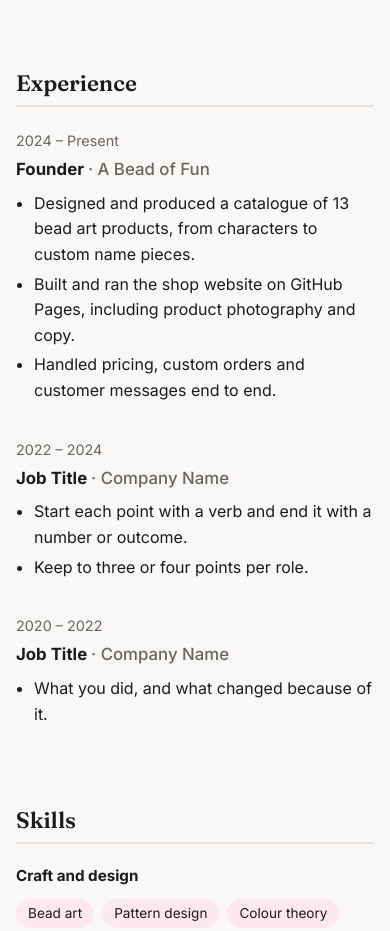
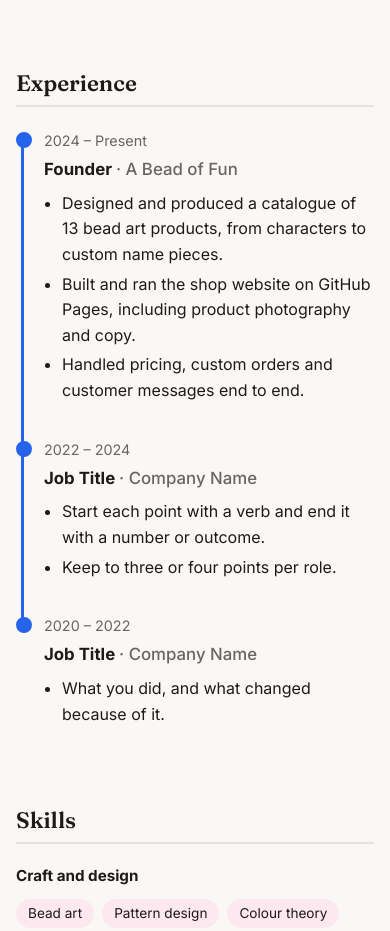
Before and after one commit to josephhh22/playground, a plain HTML site: page index.html in a window 390 px wide. Shown: the part 550-1481 px from the top of the page. Drawn offline with Linux system fonts and the light colour scheme.

Commit message:
Add scroll-driven timeline to Experience section (#2)
A dotted grey rail links the roles and fills solid blue up to a line
60% down the viewport as the user scrolls; each role's dot turns blue
once the fill reaches it. Collapses to a left-hand rail on mobile and
is hidden when printing.


Claude-Session: https://claude.ai/code/session_01NGVxT5B3nv3J26xE89NBK1

Co-authored-by: Claude <noreply@anthropic.com>

```diff
--- a/index.html
+++ b/index.html
@@ -18,6 +18,8 @@
             --line: #e8e2de;
             --accent: #d6336c;
             --accent-soft: #fde8ef;
+            --timeline: #2563eb;
+            --timeline-idle: #bdb6b2;
             --radius: 14px;
         }
         @media (prefers-color-scheme: dark) {
@@ -29,6 +31,8 @@
                 --line: #2f2a2b;
                 --accent: #f06595;
                 --accent-soft: #3a1f29;
+                --timeline: #60a5fa;
+                --timeline-idle: #5c5456;
             }
         }
         :root[data-theme="dark"] {
@@ -39,6 +43,8 @@
             --line: #2f2a2b;
             --accent: #f06595;
             --accent-soft: #3a1f29;
+            --timeline: #60a5fa;
+            --timeline-idle: #5c5456;
         }
 
         * { box-sizing: border-box; }
@@ -106,6 +112,25 @@
         .job ul { margin: 8px 0 0; padding-left: 18px; }
         .job li { margin-bottom: 4px; }
 
+        /* Timeline: dotted rail between roles fills solid as you scroll */
+        .timeline { position: relative; --rail-x: 174px; --rail-top: 0px; --rail-h: 0px; --fill: 0px; }
+        .timeline .job { column-gap: 48px; position: relative; }
+        .timeline .job::before {
+            content: ""; position: absolute; z-index: 1;
+            left: calc(var(--rail-x) - 6px); top: 5px; width: 12px; height: 12px;
+            border-radius: 50%; background: var(--bg); border: 2px solid var(--timeline-idle);
+            transition: background-color 0.2s, border-color 0.2s;
+        }
+        .timeline .job.reached::before { background: var(--timeline); border-color: var(--timeline); }
+        .timeline-rail, .timeline-fill {
+            position: absolute; left: calc(var(--rail-x) - 1.5px); top: var(--rail-top); width: 3px;
+        }
+        .timeline-rail {
+            height: var(--rail-h);
+            background: radial-gradient(circle, var(--timeline-idle) 1.5px, transparent 1.6px) 0 0 / 3px 8px repeat-y;
+        }
+        .timeline-fill { height: var(--fill); background: var(--timeline); border-radius: 2px; }
+
         /* Skills */
         .skills { display: grid; grid-template-columns: repeat(auto-fit, minmax(240px, 1fr)); gap: 16px; }
         .skill-group h3 { font-size: 0.95rem; margin: 0 0 10px; }
@@ -167,12 +192,14 @@
         @media (max-width: 600px) {
             header { padding-top: 32px; }
             .job { grid-template-columns: 1fr; }
+            .timeline { --rail-x: 6px; }
+            .timeline .job { padding-left: 28px; }
         }
 
         /* Print: Ctrl/Cmd+P gives a clean one-column resume */
         @media print {
             :root { --bg: #fff; --surface: #fff; --text: #000; --muted: #444; --line: #ccc; --accent: #000; --accent-soft: #eee; }
-            nav, .filters, #portfolio .grid, .no-print { display: none !important; }
+            nav, .filters, #portfolio .grid, .no-print, .timeline-rail, .timeline-fill, .timeline .job::before { display: none !important; }
             .print-only { display: block !important; }
             section { padding-top: 16px; break-inside: avoid; }
             a { color: #000; }
@@ -224,6 +251,10 @@
     <section id="experience">
         <h2>Experience</h2>
 
+        <div class="timeline">
+            <div class="timeline-rail" aria-hidden="true"></div>
+            <div class="timeline-fill" aria-hidden="true"></div>
+
             <div class="job">
                 <div class="when">2024 – Present</div>
                 <div>
@@ -254,6 +285,7 @@
                     <ul>
                         <li>What you did, and what changed because of it.</li>
                     </ul>
+                </div>
             </div>
         </div>
     </section>
@@ -391,6 +423,31 @@
         box.showModal();
     }));
     box.addEventListener('click', () => box.close());
+
+    // Timeline: fill the rail up to a line 60% down the viewport
+    const timeline = document.querySelector('.timeline');
+    if (timeline) {
+        const jobs = [...timeline.querySelectorAll('.job')];
+        const dotOffset = 11; // centre of the .job::before dot
+        let railTop = 0, railLength = 0;
+        const update = () => {
+            const marker = innerHeight * 0.6 - timeline.getBoundingClientRect().top;
+            const fill = Math.min(Math.max(marker - railTop, 0), railLength);
+            timeline.style.setProperty('--fill', fill + 'px');
+            jobs.forEach(j => j.classList.toggle('reached', j.offsetTop + dotOffset - railTop <= fill + 0.5));
+        };
+        const measure = () => {
+            railTop = jobs[0].offsetTop + dotOffset;
+            railLength = jobs[jobs.length - 1].offsetTop - jobs[0].offsetTop;
+            timeline.style.setProperty('--rail-top', railTop + 'px');
+            timeline.style.setProperty('--rail-h', railLength + 'px');
+            update();
+        };
+        addEventListener('scroll', update, { passive: true });
+        addEventListener('resize', measure);
+        document.fonts.ready.then(measure); // web fonts can shift the layout
+        measure();
+    }
 </script>
 
 </body>
```
Lines whose indentation alone changed are shown as unchanged.
